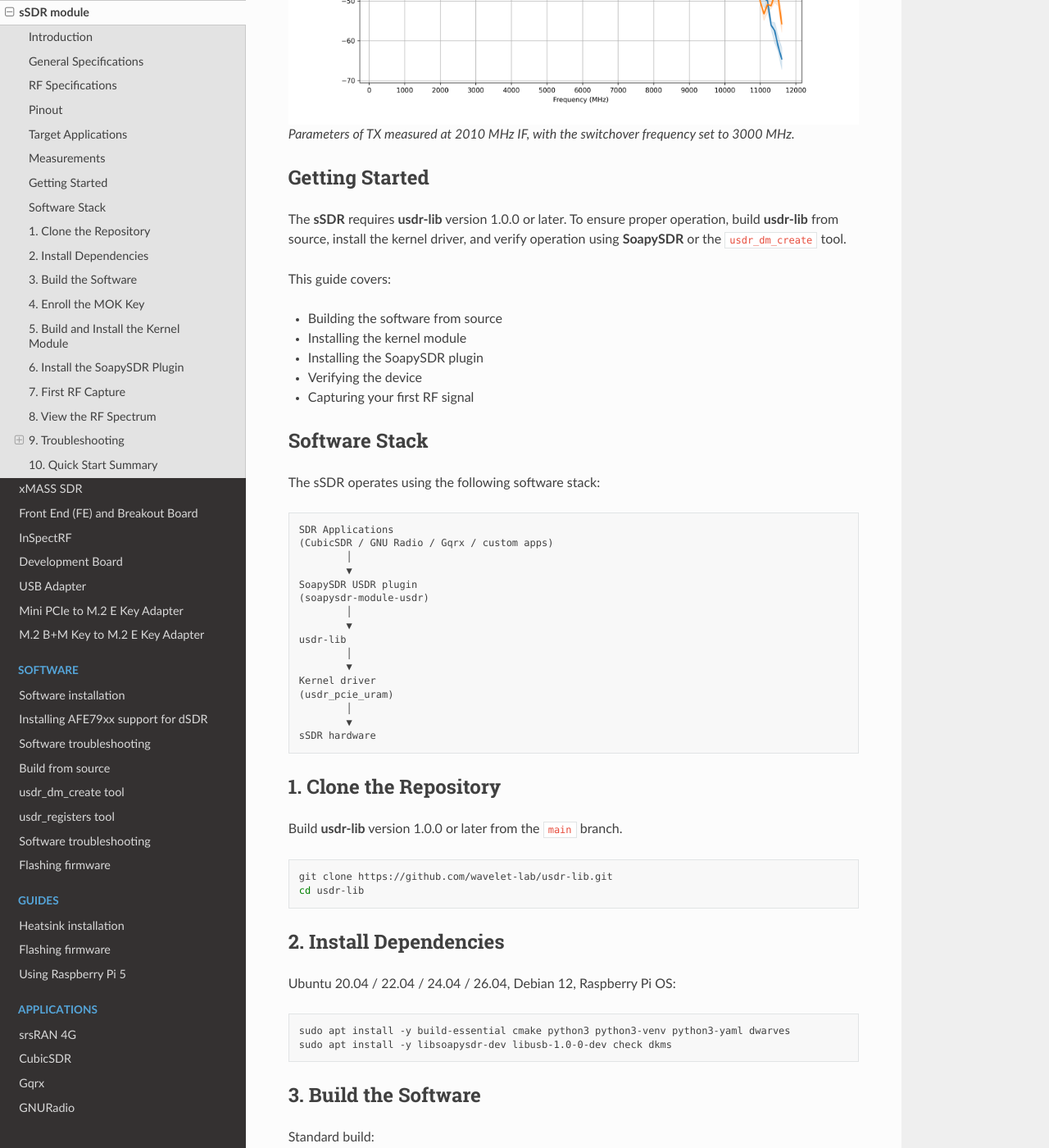
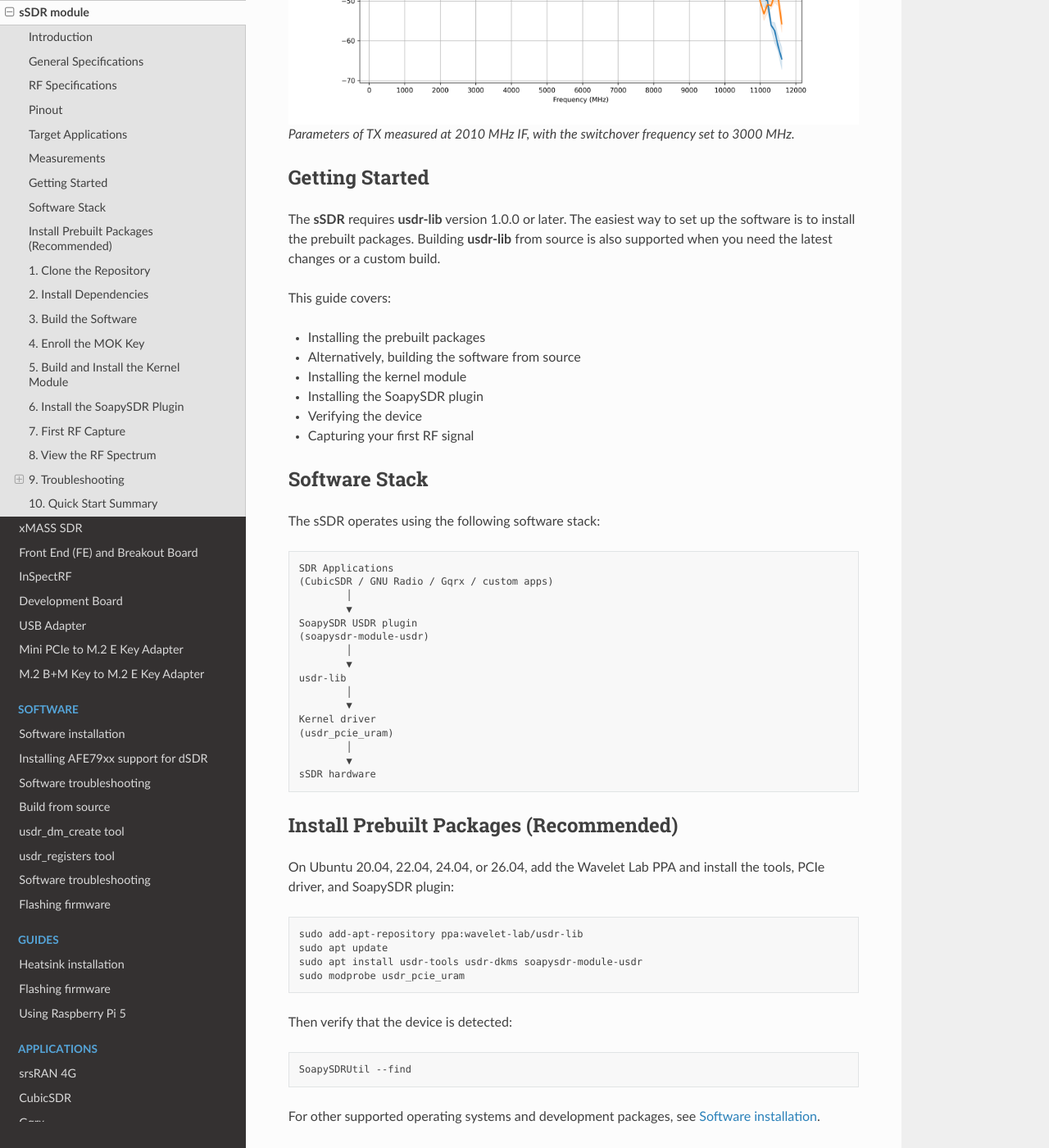
Before and after one commit to wavelet-lab/docs, a Sphinx documentation site: the page built from source/hardware/ssdr.rst, in a window 1280 px wide and 1400 px high, scrolled down 3527 px. Shown: the whole window at 82% size. Built offline with Sphinx 7.4.7 and the Read the Docs theme 3.1.0, drawn with Linux system fonts in a browser that asks for light colours; some of the changed text lies outside the part shown.

Commit message:
docs: add recommended PPA installation for sSDR

```diff
--- a/source/hardware/ssdr.rst
+++ b/source/hardware/ssdr.rst
@@ -107,13 +107,15 @@
 Getting Started
 ===============
 
-The **sSDR** requires **usdr-lib** version 1.0.0 or later.
-To ensure proper operation, build **usdr-lib** from source, install the kernel
-driver, and verify operation using **SoapySDR** or the ``usdr_dm_create`` tool.
+The **sSDR** requires **usdr-lib** version 1.0.0 or later. The easiest way to
+set up the software is to install the prebuilt packages. Building **usdr-lib**
+from source is also supported when you need the latest changes or a custom
+build.
 
 This guide covers:
 
-* Building the software from source
+* Installing the prebuilt packages
+* Alternatively, building the software from source
 * Installing the kernel module
 * Installing the SoapySDR plugin
 * Verifying the device
@@ -141,6 +143,33 @@
             │
             ▼
     sSDR hardware
+
+
+Install Prebuilt Packages (Recommended)
+=======================================
+
+On Ubuntu 20.04, 22.04, 24.04, or 26.04, add the Wavelet Lab PPA and install
+the tools, PCIe driver, and SoapySDR plugin:
+
+.. code-block:: bash
+
+    sudo add-apt-repository ppa:wavelet-lab/usdr-lib
+    sudo apt update
+    sudo apt install usdr-tools usdr-dkms soapysdr-module-usdr
+    sudo modprobe usdr_pcie_uram
+
+Then verify that the device is detected:
+
+.. code-block:: bash
+
+    SoapySDRUtil --find
+
+For other supported operating systems and development packages, see
+:doc:`/software/install`.
+
+The remaining installation sections describe the alternative source-build
+method. You can skip them if you installed the prebuilt packages and the
+device was detected successfully.
 
 
 1. Clone the Repository
@@ -352,7 +381,18 @@
 10. Quick Start Summary
 ===================
 
-For experienced users:
+For experienced users, the recommended package installation is:
+
+.. code-block:: bash
+
+    sudo add-apt-repository ppa:wavelet-lab/usdr-lib
+    sudo apt update
+    sudo apt install usdr-tools usdr-dkms soapysdr-module-usdr
+    sudo modprobe usdr_pcie_uram
+    SoapySDRUtil --find
+    usdr_dm_create -r4e6 -e1200e6 -c100000 -f test.iq
+
+Alternatively, build from source:
 
 .. code-block:: bash
 
```
